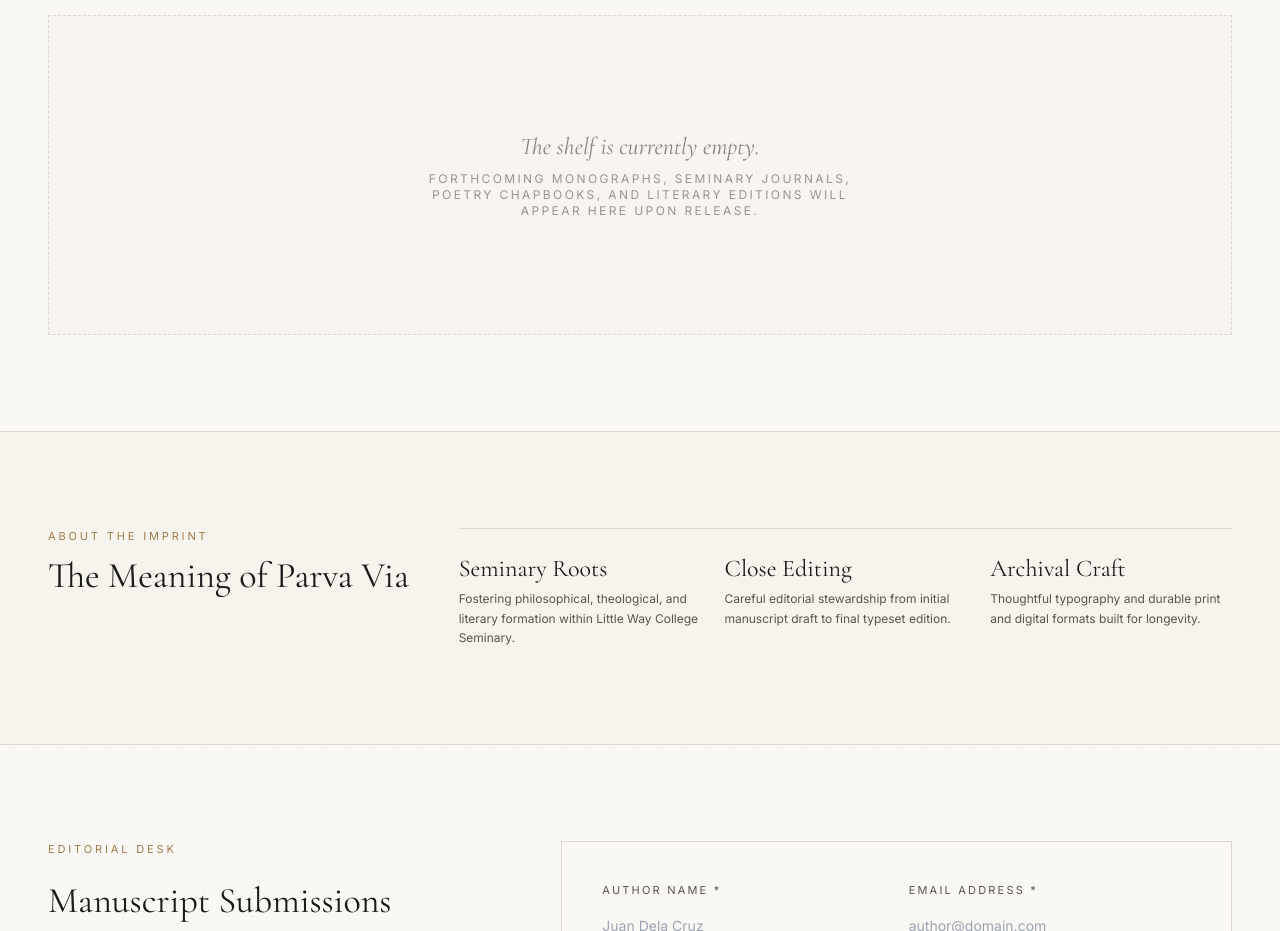
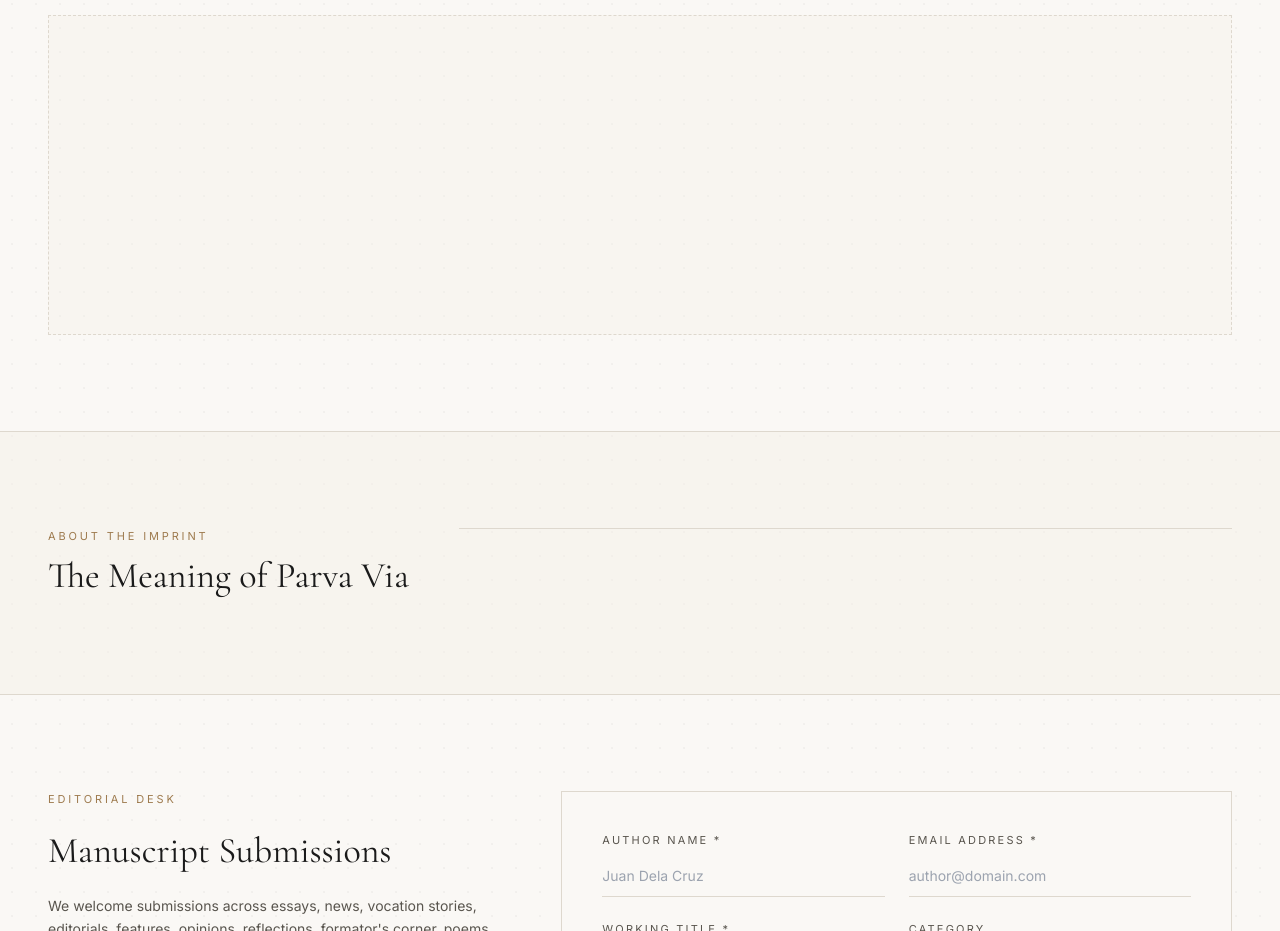
Before and after one commit to cmanzalay1-sys/LWCS-PARVA-VIA-PUBLICATION, a plain HTML site: page index.html in a window 1280 px wide. Shown: the part 920-1851 px from the top of the page. Drawn offline with nearby package versions, Linux system fonts and the light colour scheme; a web font is replaced by a local one.

Commit message:
Update index.html

```diff
--- a/index.html
+++ b/index.html
@@ -174,10 +174,6 @@
 
         <!-- Clean Empty Publications Container -->
         <div id="publicationsContainer" class="min-h-[320px] border border-dashed border-hairline bg-parchmentDark/30 mt-12 flex flex-col items-center justify-center text-center p-10">
-          <span class="font-serif italic text-2xl text-mutedInk/70 mb-2">The shelf is currently empty.</span>
-          <p class="text-xs uppercase tracking-[0.2em] text-mutedInk/60 max-w-md">
-            Forthcoming monographs, seminary journals, poetry chapbooks, and literary editions will appear here upon release.
-          </p>
         </div>
       </div>
     </section>
@@ -192,18 +188,6 @@
 
         <div class="lg:col-span-8 space-y-6 font-serif text-xl text-mutedInk leading-relaxed">
           <div class="grid grid-cols-1 sm:grid-cols-3 gap-6 pt-6 border-t border-hairline font-sans">
-            <div>
-              <span class="block font-serif text-2xl text-ink mb-1">Seminary Roots</span>
-              <p class="text-xs text-mutedInk leading-relaxed">Fostering philosophical, theological, and literary formation within Little Way College Seminary.</p>
-            </div>
-            <div>
-              <span class="block font-serif text-2xl text-ink mb-1">Close Editing</span>
-              <p class="text-xs text-mutedInk leading-relaxed">Careful editorial stewardship from initial manuscript draft to final typeset edition.</p>
-            </div>
-            <div>
-              <span class="block font-serif text-2xl text-ink mb-1">Archival Craft</span>
-              <p class="text-xs text-mutedInk leading-relaxed">Thoughtful typography and durable print and digital formats built for longevity.</p>
-            </div>
           </div>
         </div>
       </div>
```
